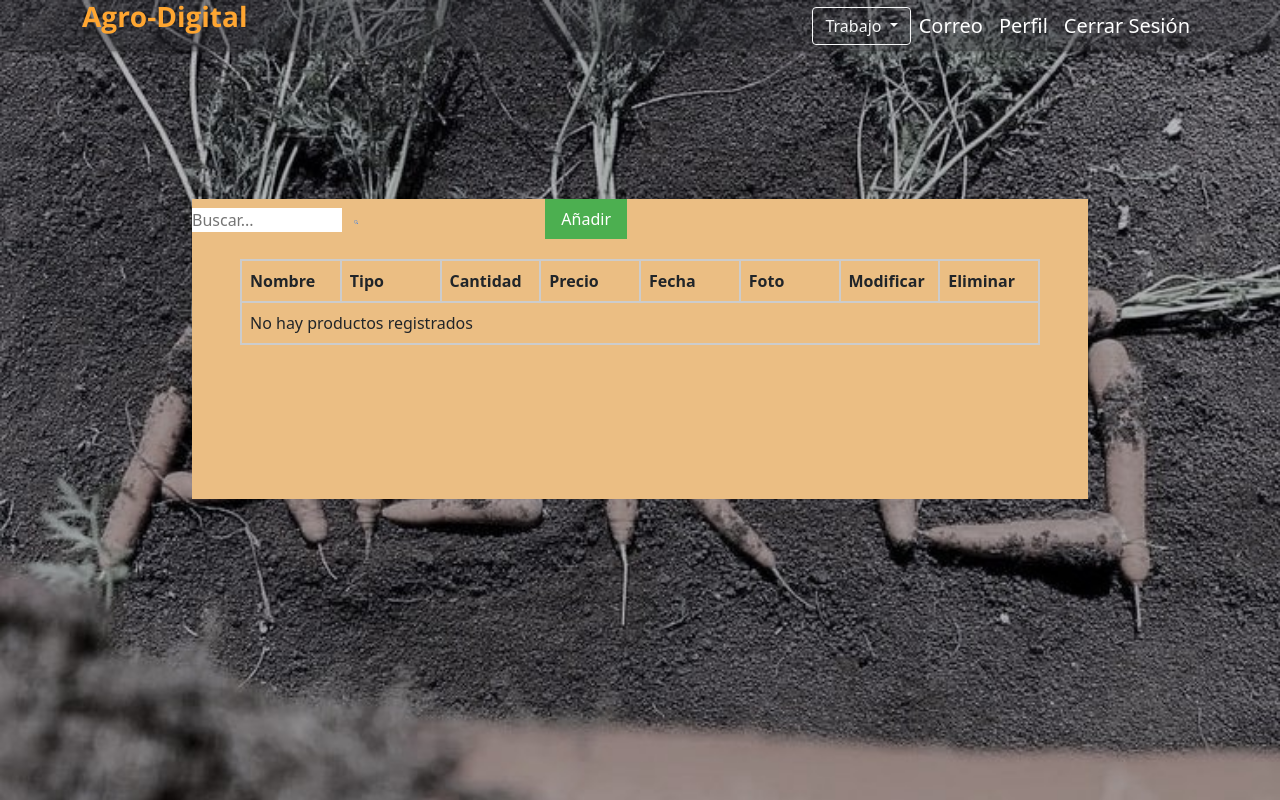
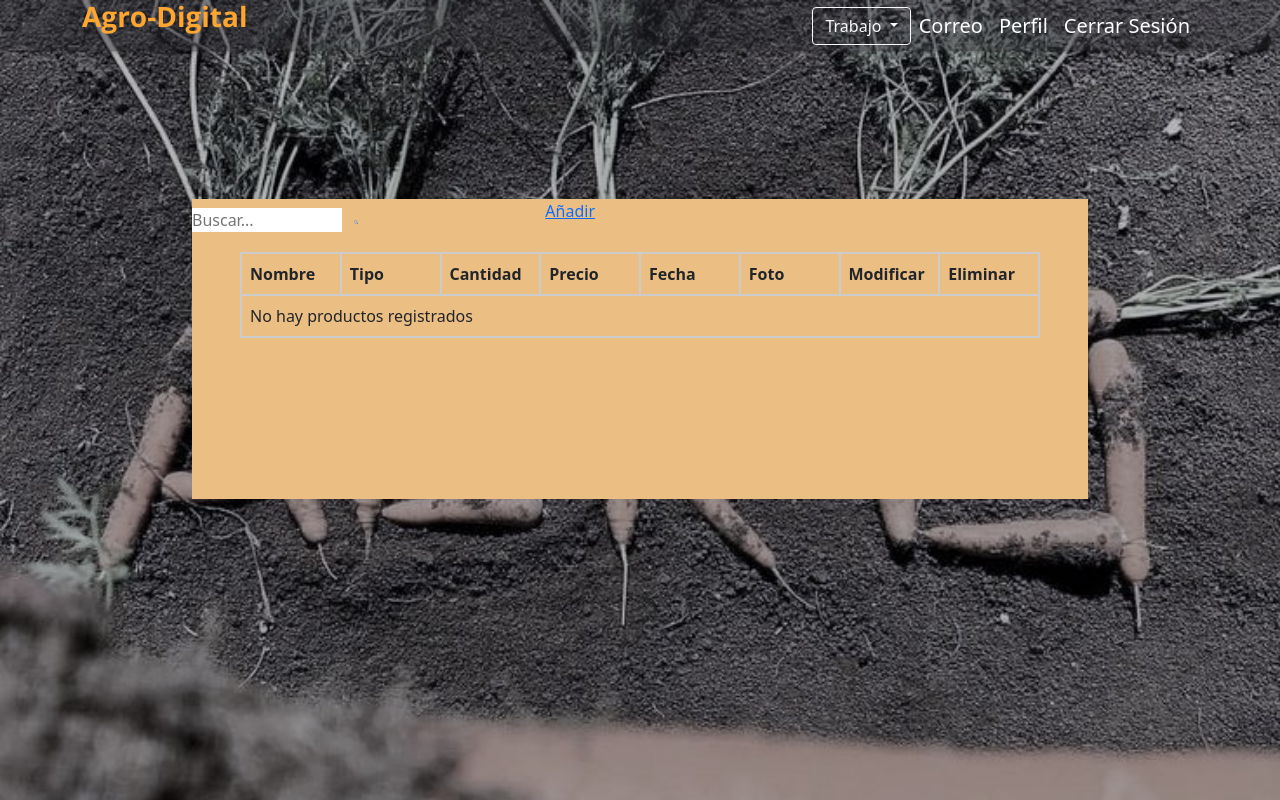
Before and after one commit to eliaselp/agrodigital, a Django app: page /admin/mercancias/ in a window 1280 px wide. Run offline with Django 5.2, Linux system fonts and the light colour scheme; the visitor is signed in with stand-in values (Sample User, id 1); data that the repository does not hold is empty; some libraries are stand-ins or nearby versions.

Commit message:
Update index.html

```diff
--- a/template/admin/gestion_Mercancia/index.html
+++ b/template/admin/gestion_Mercancia/index.html
@@ -45,7 +45,9 @@
                                     </svg></a>
                                 </div>
                             </form>
-                            <div style="margin-left: 20%;"> <button  onclick="Inicio()">Añadir</button></div>
+                            <div style="margin-left: 20%;">
+                                <a href="../../../../admin/mercancias/agregar/">Añadir</a>
+                            </div>
                             <th>Nombre</th>
                             <th>Tipo</th>
                             <th>Cantidad</th>
```
